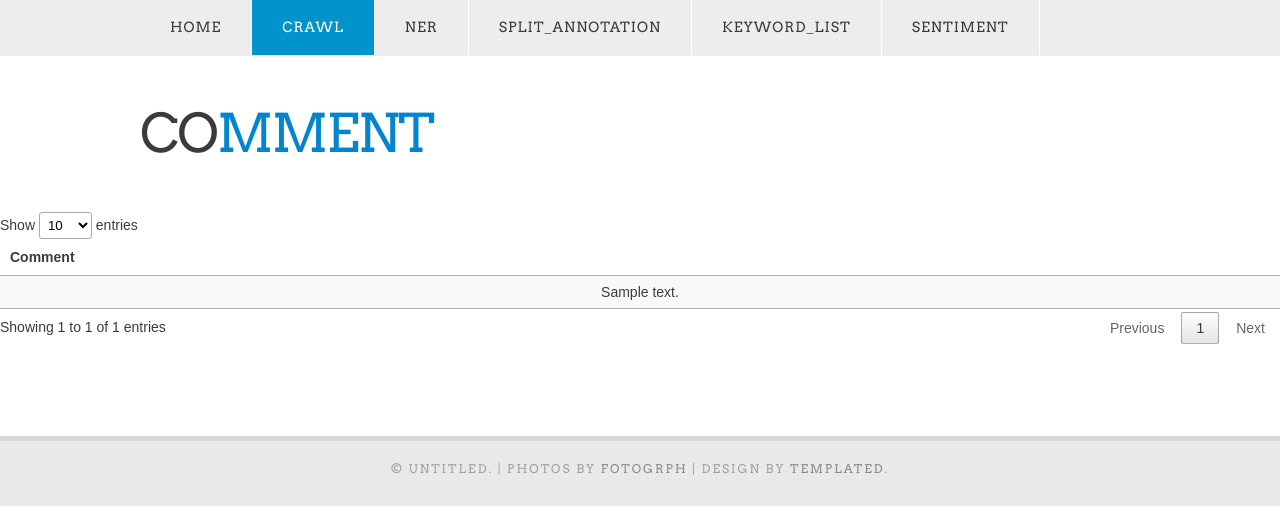
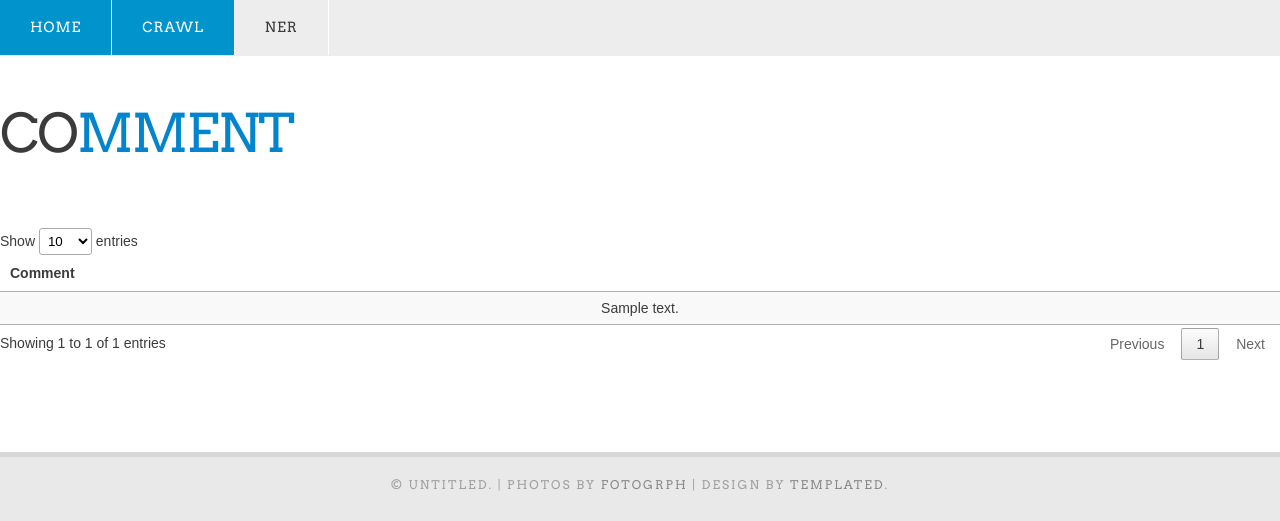
Before and after one commit to Kevin898y/Comment_Analysis_System, a Django app: template Comment_Analysis/catalog/templates/simple_crawl.html in a window 1280 px wide; the page is wider, and only the part inside the window is pictured. Shown: the top 521 px of that part. Run offline with Django 3.2, Linux system fonts and the light colour scheme; the template is opened without the code that fills it: most values are stand-ins (such as "Sample title", 1, 10 or a date in 2020); parts of the project's set-up code (start-up, migrations or seed data) failed here and were passed over; some libraries are stand-ins or nearby versions; some web fonts are replaced.

Commit message:
sidebar and keyword merge

```diff
--- a/Comment_Analysis/catalog/Keyword_Merge.py
+++ b/Comment_Analysis/catalog/Keyword_Merge.py
@@ -1,4 +1,6 @@
-class keyword_merge:
+import gensim
+import pandas as pd
+class Keyword_Merge:
     def __init__(self,model_path):
         self.model = gensim.models.KeyedVectors.load_word2vec_format(model_path)
         self.keyword = {}
@@ -28,4 +30,4 @@ class keyword_merge:
                     if sentence_label[i]  in values:
                         sentence_label[i]  = key
                         break
-        return sentence_label, keyword
+        return keyword,sentence_label
--- a/Comment_Analysis/catalog/static/css/style.css
+++ b/Comment_Analysis/catalog/static/css/style.css
@@ -61,7 +61,7 @@ a:hover {
 
 #header {
 	clear: both;
-	width: 1000px;
+	width: 1500px;
 	margin: 0px auto;
 }
 
@@ -265,7 +235,7 @@ a:hover {
 }
 
 #menu {
-	width: 1000px;
+	width: 1500px;
 	height: 55px;
 	margin: 0px auto;
 	padding: 0px;
@@ -313,16 +283,16 @@ a:hover {
 
 #page {
 	overflow: hidden;
-	width: 1000px;
+	width: 1500px;
 	margin: 0px auto;
-	padding: 30px 0px;
+	padding: 0px 0px;
 }
 
 /* Content */
 
 #content {
 	float: right;
-	width: 640px;
+	width: 1340px;
 }
 
 .post {
@@ -384,9 +354,9 @@ a:hover {
 
 #sidebar {
 	float: left;
-	width: 310px;
+	width: 100px; /* 310px */
 	margin: 0px;
-	padding: 30px 0px 0px 0px;
+	padding: 0px 0px 0px 0px;
 	color: #787878;
 }
 
--- a/Comment_Analysis/catalog/templates/home.html
+++ b/Comment_Analysis/catalog/templates/home.html
@@ -30,7 +30,10 @@
 	<!-- end #menu -->
 </div>
 
+
+
 {% block title %}
+
 <div id="header-wrapper">
 	<div id="header">
 		<div id="logo">
@@ -41,12 +44,13 @@
 </div>
 {% endblock %}
 
-<!-- {% load static %}
-<div id="banner"><img src="{% static 'images/img04.jpg' %}" width="1000" height="350" alt="" /></div> -->
+<div id="wrapper">
+	<!-- end #header -->
+	<div id="page">
+			{% block content %}
+				<div id="content">
 
-{% block content %}
 
-<center>
 					<h2>Searh Here:</h2>
 					<div id="search" >
 						<form method="post" id="search-text">
@@ -54,13 +58,44 @@
 								{% csrf_token %}
 								{{ form.as_table }}
 							</table>
+							<center>
 								<input type="submit" value="Submit">
-
+							</center>
 						</form>
 					</div>
-</center>
+					<div style="clear: both;">&nbsp;</div>
+				</div>
+			{% endblock %}  <!-- end #content -->
+
+			<div id="sidebar">
+				{% block sidebar %}
+
+				<!-- <ul>
+					<li>
+						<h2>Categories</h2>
+						<ul>
+							<li><a href="#">Aliquam libero</a></li>
+							<li><a href="#">Consectetuer adipiscing elit</a></li>
+							<li><a href="#">Metus aliquam pellentesque</a></li>
+							<li><a href="#">Suspendisse iaculis mauris</a></li>
+							<li><a href="#">Urnanet non molestie semper</a></li>
+							<li><a href="#">Proin gravida orci porttitor</a></li>
+						</ul>
+					</li>
+
+				</ul> -->
 
 				{% endblock %}
+			</div>
+			<!-- end #sidebar -->
+			<div style="clear: both;">&nbsp;</div>
+	</div>
+	<!-- end #page -->
+</div>
+
+
+{% block content2 %} {% endblock %}
+
 
 
 <pre>
--- a/Comment_Analysis/catalog/templates/simple_crawl.html
+++ b/Comment_Analysis/catalog/templates/simple_crawl.html
@@ -4,10 +4,10 @@
     <li><a href="{% url 'index' %}">Home</a></li>
     <li  class="current_page_item"><a href="{% url 'crawl' %}">Crawl</a></li>
     <li ><a href="{% url 'ner' %}">Ner</a></li>
-    <li><a href="{% url 'upload' %}">Split_annotation</a></li>
+    <!-- <li><a href="{% url 'upload' %}">Split_annotation</a></li>
     <li><a href="{% url 'keyword_list' %}">Keyword_list</a></li>
     <li><a href="{% url 'sentiment' %}">Sentiment</a></li>
-    <li><a href="{% url 'keyword' %}">Keyword</a></li>
+    <li><a href="{% url 'keyword' %}">Keyword</a></li> -->
 {% endblock %}
 
 
@@ -22,7 +22,9 @@
 {% endblock %}
 
 
-{% block content %}
+{% block content %} {% endblock %}
+
+{% block content2 %}
 <head>
   <meta charset="utf-8" />
   <title>Client Side jQuery DataTables</title>
@@ -33,7 +35,6 @@
 <body>
   <table id="myDataTalbe"  class="display"  >
       <thead>
-
           <tr>
               <th>Comment</th>
           </tr>
@@ -64,5 +65,4 @@
       });
   </script>
 </body>
-
 {% endblock %}
--- a/Comment_Analysis/catalog/urls.py
+++ b/Comment_Analysis/catalog/urls.py
@@ -11,6 +11,7 @@ urlpatterns = [
     path('keyword_list/', views.keyword_list , name='keyword_list'),
     path('Keyword_Extraction/', views.keyword , name='keyword'),
     path('top/<int:id>/', views.top1, name='top1'),
+    path('sidebar/<int:id>/', views.sidebar, name='sidebar'),
     # path('top/', include('Comment_Analysis.catalog.urls')),
     # path('top2/', views.top2, name='top2'),
     # path('top3/', views.top3, name='top3'),
```
Also changed, not shown: other parts of Comment_Analysis/catalog/static/css/style.css (+2 -32 lines), Comment_Analysis/catalog/BERT_NER.py (+12 -5 lines), Comment_Analysis/catalog/Review_Sentiment.py (+9 -4 lines), Comment_Analysis/catalog/views.py (+26 -5 lines). Lines whose indentation alone changed are shown as unchanged.
